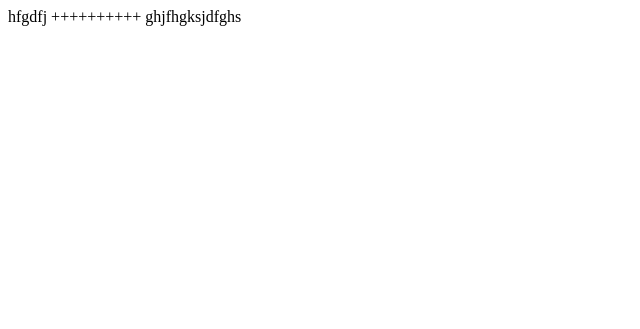
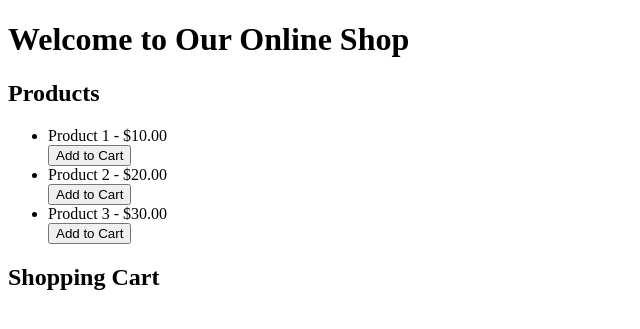
Before and after one commit to Hadji-Gencho/work, a PHP site: page / in a window 1280 px wide. Shown: the top 329 px of the page, without its empty margins (0-640 px from the left). Run offline with PHP 8.4, Linux system fonts and the light colour scheme.

Commit message:
first on-line shop

```diff
--- a/index.php
+++ b/index.php
@@ -1,14 +1,65 @@
+<?php
+session_start();
+
+// Sample products
+$products = [
+    1 => ["name" => "Product 1", "price" => 10.00],
+    2 => ["name" => "Product 2", "price" => 20.00],
+    3 => ["name" => "Product 3", "price" => 30.00],
+];
+
+// Initialize shopping cart
+if (!isset($_SESSION['cart'])) {
+    $_SESSION['cart'] = [];
+}
+
+// Add to cart
+if (isset($_POST['add_to_cart'])) {
+    $product_id = $_POST['product_id'];
+    if (isset($products[$product_id])) {
+        $_SESSION['cart'][$product_id] = $products[$product_id];
+    }
+}
+
+// Remove from cart
+if (isset($_POST['remove_from_cart'])) {
+    $product_id = $_POST['product_id'];
+    unset($_SESSION['cart'][$product_id]);
+}
+?>
+
 <!DOCTYPE html>
-<html lang="en">
+<html>
 <head>
-    <meta charset="UTF-8">
-    <meta name="viewport" content="width=device-width, initial-scale=1.0">
-    <title>Document</title>
+    <title>Online Shop</title>
 </head>
 <body>
-    hfgdfj ++++++++++
+    <h1>Welcome to Our Online Shop</h1>
 
+    <h2>Products</h2>
+    <ul>
+        <?php foreach ($products as $id => $product): ?>
+            <li>
+                <?php echo $product['name']; ?> - $<?php echo number_format($product['price'], 2); ?>
+                <form method="post">
+                    <input type="hidden" name="product_id" value="<?php echo $id; ?>">
+                    <button type="submit" name="add_to_cart">Add to Cart</button>
+                </form>
+            </li>
+        <?php endforeach; ?>
+    </ul>
 
-    ghjfhgksjdfghs
+    <h2>Shopping Cart</h2>
+    <ul>
+        <?php foreach ($_SESSION['cart'] as $id => $product): ?>
+            <li>
+                <?php echo $product['name']; ?> - $<?php echo number_format($product['price'], 2); ?>
+                <form method="post">
+                    <input type="hidden" name="product_id" value="<?php echo $id; ?>">
+                    <button type="submit" name="remove_from_cart">Remove from Cart</button>
+                </form>
+            </li>
+        <?php endforeach; ?>
+    </ul>
 </body>
 </html>
```
